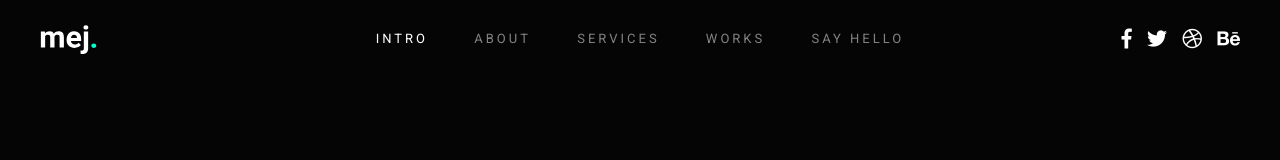
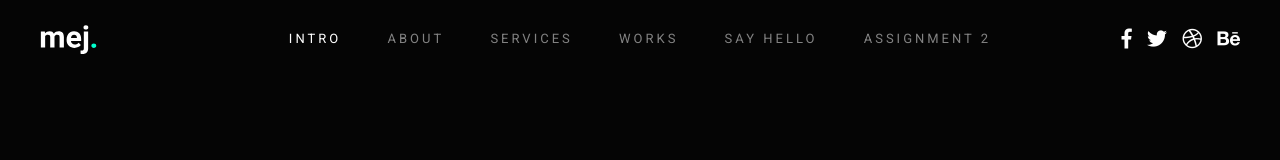
Before and after one commit to Mejbahul/391portfolio, a plain HTML site: page index.html in a window 1280 px wide. Shown: the top 160 px of the page. Drawn offline with Linux system fonts and the light colour scheme; grey boxes are pictures that could not be loaded; a web font is replaced by a local one.

Commit message:
Update index.html

```diff
--- a/index.html
+++ b/index.html
@@ -81,6 +81,7 @@
                 <li><a class="smoothscroll" href="#services" title="services">Services</a></li>
                 <li><a class="smoothscroll" href="#works" title="works">Works</a></li>
                 <li><a class="smoothscroll" href="#contact" title="contact us">Say Hello</a></li>
+                <li><a class="smoothscroll" href=https://mejbahul.design/mejbahul391portfolio.github.io/assignment-2 title="Assignment 2">Assignment 2</a></li>
             </ul>
 
             <ul class="header-social">
```
